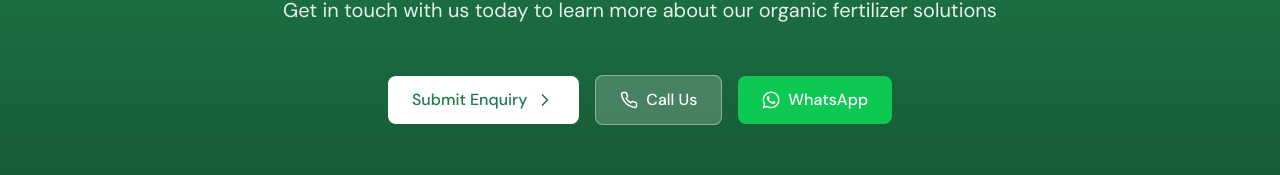
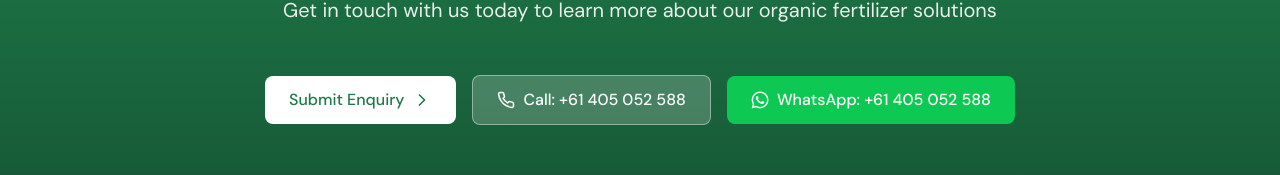
Before and after one commit to arjav007/Quality-west, a React (Vite) app: page / in a window 1280 px wide. Shown: the part 4845-5020 px from the top of the page. Built offline with nearby package versions, Linux system fonts and the light colour scheme.

Commit message:
footer changes

```diff
--- a/src/app/components/Footer.tsx
+++ b/src/app/components/Footer.tsx
@@ -12,7 +12,6 @@ export function Footer() {
   };
 
   const handleWhatsApp = () => {
-    // Updated with the pre-filled message and removed the '+' for better WhatsApp compatibility
     window.open('https://wa.me/61405052588?text=Hi%20Quality%20West,%20I%20would%20like%20to%20enquire%20about%20your%20organic%20solutions.', '_blank');
   };
 
@@ -46,9 +45,10 @@ export function Footer() {
               </p>
             </div>
 
-            {/* CTA Buttons */}
+            {/* CTA Buttons & Badges */}
             <div className="flex flex-col sm:flex-row items-center justify-center gap-4 w-full sm:w-auto">
-              {/* Submit Enquiry Button */}
+
+              {/* Submit Enquiry Button (Always Active/Clickable) */}
               <button
                 onClick={handleSubmitEnquiry}
                 className="bg-white hover:bg-gray-50 text-[#1F7A4A] px-6 py-3 rounded-lg transition-all flex items-center gap-2 w-full sm:w-auto justify-center"
@@ -62,10 +62,10 @@ export function Footer() {
                 <ChevronRight className="w-5 h-5" />
               </button>
 
-              {/* Call Us Button */}
+              {/* Call Us Button - MOBILE & IPAD ONLY (< 1024px) */}
               <button
                 onClick={handleCallUs}
-                className="bg-white/20 hover:bg-white/30 border border-white/40 text-white px-6 py-3 rounded-lg transition-all flex items-center gap-2 w-full sm:w-auto justify-center"
+                className="lg:hidden bg-white/20 hover:bg-white/30 border border-white/40 text-white px-6 py-3 rounded-lg transition-all flex items-center gap-2 w-full sm:w-auto justify-center"
               >
                 <svg className="w-[18px] h-[18px]" fill="none" viewBox="0 0 18 18">
                   <path
@@ -84,10 +84,10 @@ export function Footer() {
                 </span>
               </button>
 
-              {/* WhatsApp Button */}
+              {/* WhatsApp Button - MOBILE & IPAD ONLY (< 1024px) */}
               <button
                 onClick={handleWhatsApp}
-                className="bg-[#0DC853] hover:bg-[#0bb847] text-white px-6 py-3 rounded-lg transition-all flex items-center gap-2 w-full sm:w-auto justify-center"
+                className="lg:hidden bg-[#0DC853] hover:bg-[#0bb847] text-white px-6 py-3 rounded-lg transition-all flex items-center gap-2 w-full sm:w-auto justify-center"
               >
                 <div className="relative shrink-0 w-[18px] h-[18px]">
                   <div
@@ -111,6 +111,55 @@ export function Footer() {
                   WhatsApp
                 </span>
               </button>
+
+              {/* Call Us Badge - DESKTOP ONLY (>= 1024px) - Inactive/Selectable */}
+              <div
+                className="hidden lg:flex bg-white/20 border border-white/40 text-white px-6 py-3 rounded-lg items-center gap-2 w-full sm:w-auto justify-center cursor-default select-text"
+              >
+                <svg className="w-[18px] h-[18px]" fill="none" viewBox="0 0 18 18">
+                  <path
+                    d={svgPaths.p27558400}
+                    stroke="currentColor"
+                    strokeLinecap="round"
+                    strokeLinejoin="round"
+                    strokeWidth="1.5"
+                  />
+                </svg>
+                <span
+                  className="font-medium text-base"
+                  style={{ fontFamily: 'DM Sans, sans-serif', fontVariationSettings: "'opsz' 14" }}
+                >
+                  Call: +61 405 052 588
+                </span>
+              </div>
+
+              {/* WhatsApp Badge - DESKTOP ONLY (>= 1024px) - Inactive/Selectable */}
+              <div
+                className="hidden lg:flex bg-[#0DC853] text-white px-6 py-3 rounded-lg items-center gap-2 w-full sm:w-auto justify-center cursor-default select-text"
+              >
+                <div className="relative shrink-0 w-[18px] h-[18px]">
+                  <div
+                    className="absolute inset-0 bg-white"
+                    style={{
+                      maskImage: `url('/assets/d006c6a64198400f28f7f57d831274dc9fa439b3.png')`,
+                      maskSize: '18px 18px',
+                      maskPosition: 'center',
+                      maskRepeat: 'no-repeat',
+                      WebkitMaskImage: `url('/assets/d006c6a64198400f28f7f57d831274dc9fa439b3.png')`,
+                      WebkitMaskSize: '18px 18px',
+                      WebkitMaskPosition: 'center',
+                      WebkitMaskRepeat: 'no-repeat'
+                    }}
+                  />
+                </div>
+                <span
+                  className="font-medium text-base"
+                  style={{ fontFamily: 'DM Sans, sans-serif', fontVariationSettings: "'opsz' 14" }}
+                >
+                  WhatsApp: +61 405 052 588
+                </span>
+              </div>
+
             </div>
           </div>
         </div>
```
